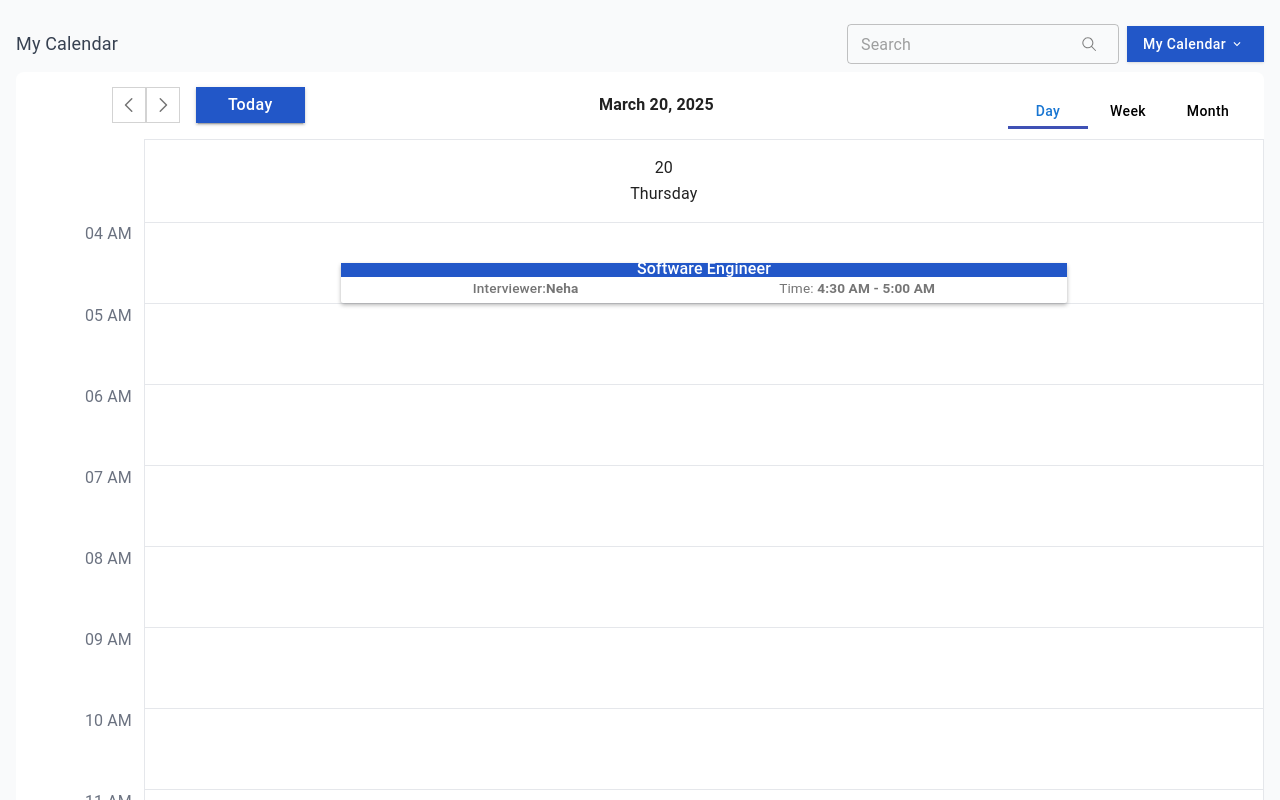
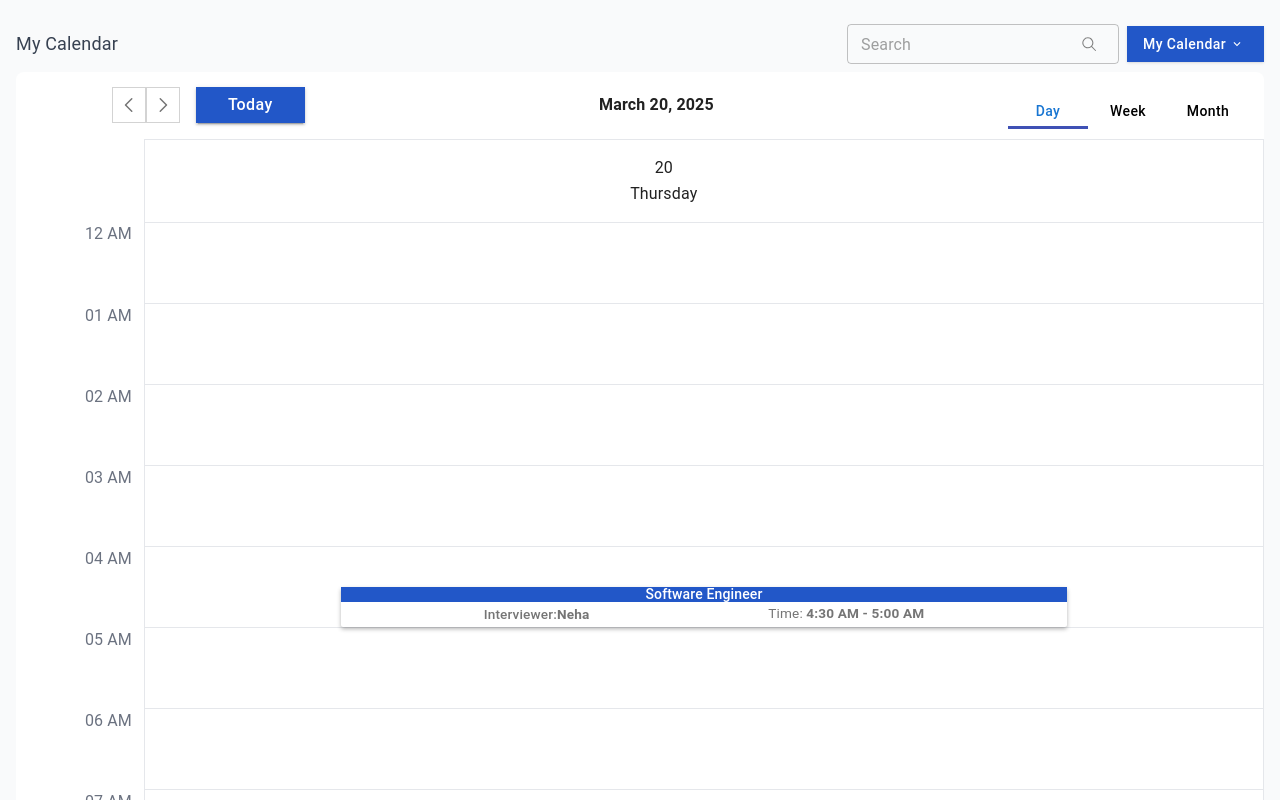
Before and after one commit to Bharath-007/Event-Schedular-UI, a React (Vite) app: page / in a window 1280 px wide. Shown: the top 800 px of the page. Built offline with nearby package versions, Linux system fonts and the light colour scheme.

Commit message:
Day changes

```diff
--- a/src/components/CalendarHeader.tsx
+++ b/src/components/CalendarHeader.tsx
@@ -19,6 +19,7 @@ const CalendarHeader: React.FC<CalendarHeaderProps> = ({
   onNext,
   onToday,
 }) => {
+
   const getHeaderTitle = () => {
     switch (view) {
       case "day":
--- a/src/components/DayEventCard.tsx
+++ b/src/components/DayEventCard.tsx
@@ -119,14 +119,13 @@ const DayEventCard: FC<IDayEventCard> = ({
             justifyContent: "space-between",
             alignItems: "center",
             padding: "0 5px",
-            height: "35%",
+            height: "38%",
           }}
         >
           <Typography
-            variant="body2"
             sx={{
               fontWeight: 500,
-              fontSize: "1rem",
+              fontSize: "1.75vh",
               textTransform: "capitalize",
               width: "100%",
               color: "white",
@@ -138,7 +137,7 @@ const DayEventCard: FC<IDayEventCard> = ({
         </Box>
         <Box
           sx={{
-            width: "65%",
+            width: "62%",
             display: "flex",
             justifyContent: "space-between",
             alignItems: "center",
--- a/src/components/DayView.tsx
+++ b/src/components/DayView.tsx
@@ -19,9 +19,9 @@ const DayView: React.FC<DayViewProps> = ({ events, currentDate }) => {
 
   const dayName = useMemo(
     () => currentDate.toLocaleDateString("en-US", { weekday: "long" }),
-    []
+    [currentDate]
   );
-  const dayNumber = useMemo(() => currentDate.getDate(), []);
+  const dayNumber = useMemo(() => currentDate.getDate(), [currentDate]);
 
   const getEventsForTimeSlot = (timeSlot: string) => {
     const timeParts = timeSlot.split(" ");
@@ -85,7 +85,7 @@ const DayView: React.FC<DayViewProps> = ({ events, currentDate }) => {
     return groups;
   };
 
-  // Filter empty slots from the top until a slot with events is found
+
   const filteredTimeSlots = timeSlots.reduce<string[]>((acc, timeSlot) => {
     const hasEvents = getEventsForTimeSlot(timeSlot).length > 0;
     if (acc.length > 0 || hasEvents) {
@@ -94,12 +94,12 @@ const DayView: React.FC<DayViewProps> = ({ events, currentDate }) => {
     return acc;
   }, []);
 
-  const displayTimeSlots = filteredTimeSlots
-    .concat(timeSlots.slice(filteredTimeSlots.length))
-    .slice(0, filteredTimeSlots.length);
+  // const displayTimeSlots = filteredTimeSlots
+  //   .concat(timeSlots.slice(filteredTimeSlots.length))
+  //   .slice(0, filteredTimeSlots.length);
 
-  const slotToDisplay =
-    displayTimeSlots.length === 0 ? timeSlots : displayTimeSlots;
+  // const slotToDisplay =
+  //   displayTimeSlots.length === 0 ? timeSlots : displayTimeSlots;
 
   return (
     <div className="flex flex-col h-screen overflow-auto bg-gray-200 t-2">
@@ -116,7 +116,7 @@ const DayView: React.FC<DayViewProps> = ({ events, currentDate }) => {
         </div>
       </div>
       <div className="flex-grow overflow-y-clip">
-        {slotToDisplay.map((timeSlot, index) => {
+        {timeSlots.map((timeSlot, index) => {
           const slotEvents = getEventsForTimeSlot(timeSlot);
           const overlappingGroups = getOverlappingGroups(slotEvents);
 
```
